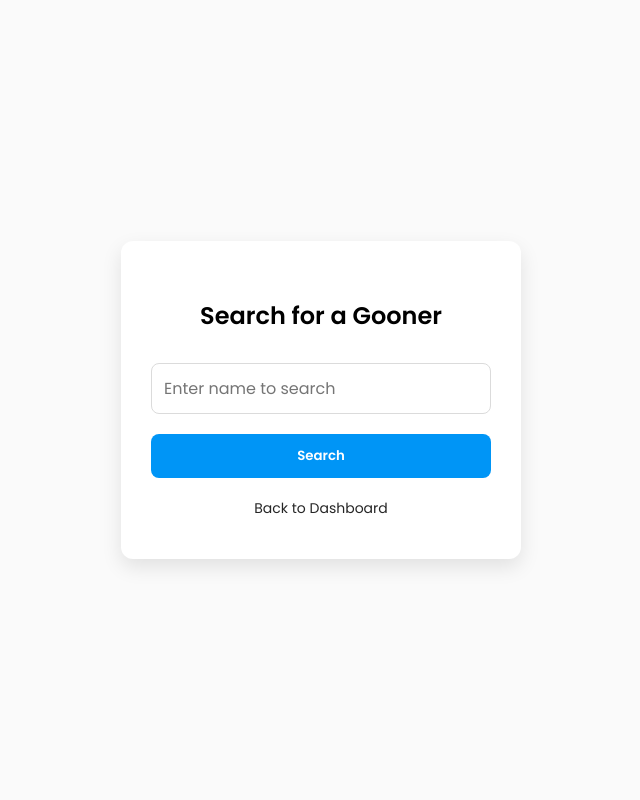
After one commit to SambhavVinay/GOONGRAM, a Flask app: page /search in a window 1280 px wide. The commit adds this page. Shown: the whole page, without its empty margins (319-959 px from the left). Run offline with Flask 3, Linux system fonts and the light colour scheme.

Commit message:
added search

```diff
--- a/app.py
+++ b/app.py
@@ -114,6 +114,19 @@ def register():
 
     return render_template("register.html")
 
+@app.route("/search",methods = ["POST","GET"])
+def search():
+    if request.method == "POST":
+       name = request.form["name"]
+       search_name = Gooners.query.filter(Gooners.name.ilike(f"%{name}%")).all()
+       return render_template("search_results.html",search_name = search_name,query=name)
+    return render_template("search.html")
+
+@app.route("/profile/<int:user_id>")
+def profile_open(user_id):
+    user = Gooners.query.get_or_404(user_id)
+    return render_template("profile.html",user = user)
+
 @app.route("/delete/<int:user_id>")
 def delete(user_id):
     delete_gooner = Gooners.query.get_or_404(user_id)
--- a/templates/Database.html
+++ b/templates/Database.html
@@ -90,8 +90,11 @@
         {% for gooner in new_gooner %}
         <div class="user-card">
             <h2>{{ gooner.user_name }}</h2>
+            <span>Name: {{ gooner.name }}</span>
+            <span>DOB: {{ gooner.DOB }}</span>
             <span>User ID: {{ gooner.user_id }}</span>
             <span>Password: {{ gooner.user_password }}</span>
+
             <a href="/delete/{{ gooner.user_id }}">Delete</a>
         </div>
         {% endfor %}
--- a/templates/profile.html
+++ b/templates/profile.html
@@ -231,5 +231,6 @@
 
   </div>
   <a href="/dashboard" class="floating-btn">Home</a>
+  <a href="/database">Database</a>
 </body>
 </html>
--- /dev/null
+++ b/templates/search.html
@@ -0,0 +1,87 @@
+<!DOCTYPE html>
+<html lang="en">
+<head>
+  <meta charset="UTF-8">
+  <title>Search • Gooners</title>
+  <meta name="viewport" content="width=device-width, initial-scale=1.0">
+  <link href="https://fonts.googleapis.com/css2?family=Poppins:wght@400;600&display=swap" rel="stylesheet">
+  <style>
+    * {
+      box-sizing: border-box;
+      font-family: 'Poppins', sans-serif;
+    }
+
+    body {
+      background-color: #fafafa;
+      display: flex;
+      justify-content: center;
+      align-items: center;
+      height: 100vh;
+      margin: 0;
+    }
+
+    .search-container {
+      background: #fff;
+      padding: 40px 30px;
+      border-radius: 12px;
+      box-shadow: 0 8px 20px rgba(0,0,0,0.1);
+      width: 90%;
+      max-width: 400px;
+      text-align: center;
+    }
+
+    .search-container h1 {
+      font-weight: 600;
+      font-size: 24px;
+      margin-bottom: 30px;
+    }
+
+    .search-container input {
+      width: 100%;
+      padding: 12px;
+      border: 1px solid #dbdbdb;
+      border-radius: 8px;
+      margin-bottom: 20px;
+      font-size: 16px;
+    }
+
+    .search-container button {
+      width: 100%;
+      padding: 12px;
+      background-color: #0095f6;
+      color: white;
+      border: none;
+      font-weight: 600;
+      border-radius: 8px;
+      cursor: pointer;
+      transition: background 0.2s ease;
+    }
+
+    .search-container button:hover {
+      background-color: #007dd1;
+    }
+
+    .back-link {
+      display: block;
+      margin-top: 20px;
+      color: #262626;
+      text-decoration: none;
+      font-size: 14px;
+    }
+
+    .back-link:hover {
+      text-decoration: underline;
+    }
+  </style>
+</head>
+<body>
+  <div class="search-container">
+    <h1>Search for a Gooner</h1>
+    <form method="POST">
+      <input type="text" name="name" placeholder="Enter name to search" required>
+      <button type="submit">Search</button>
+    </form>
+    <a class="back-link" href="/dashboard"> Back to Dashboard</a>
+  </div>
+</body>
+</html>
```
Also changed, not shown: templates/dashboard.html (+31 -16 lines), templates/search_results.html (added, +156 -0 lines).
